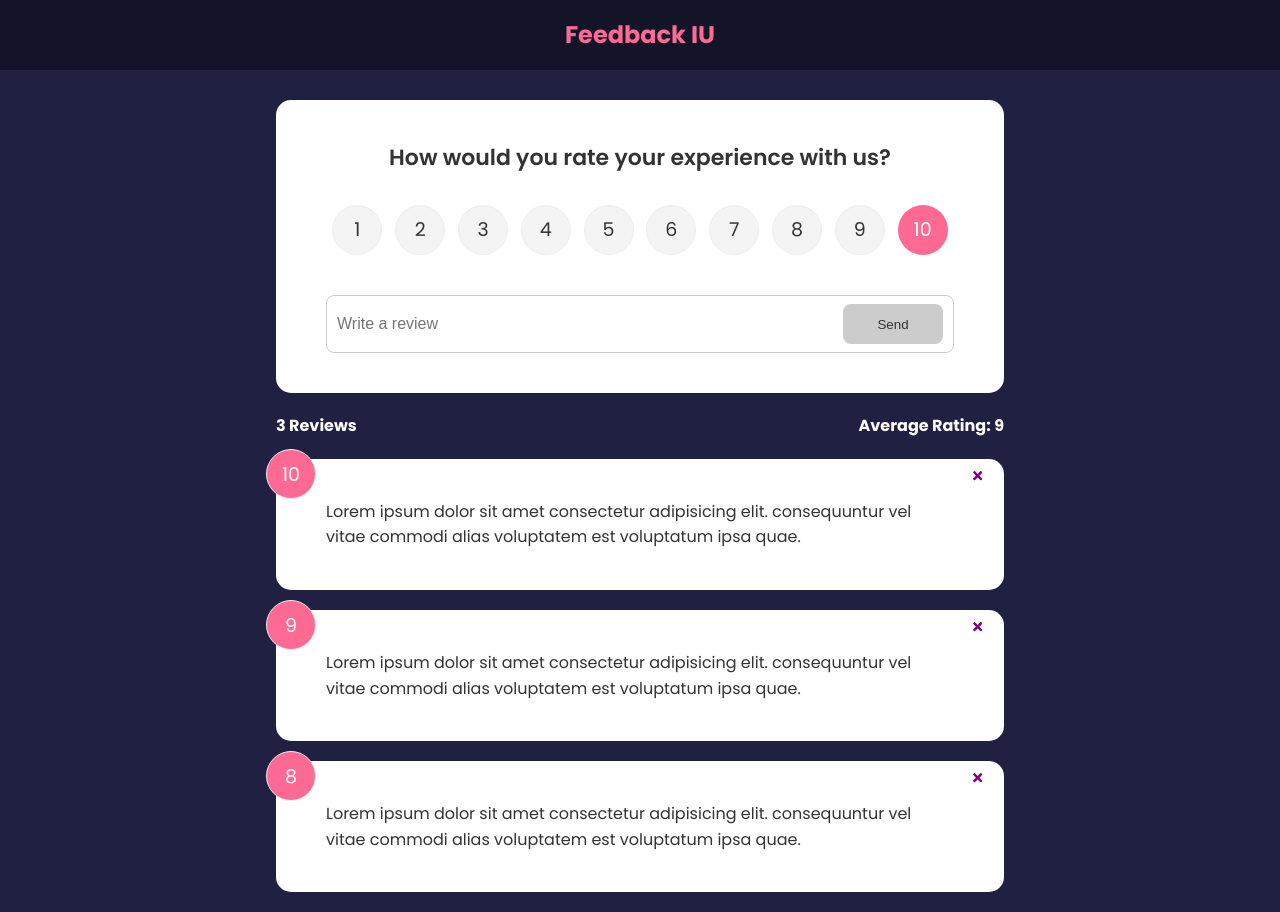
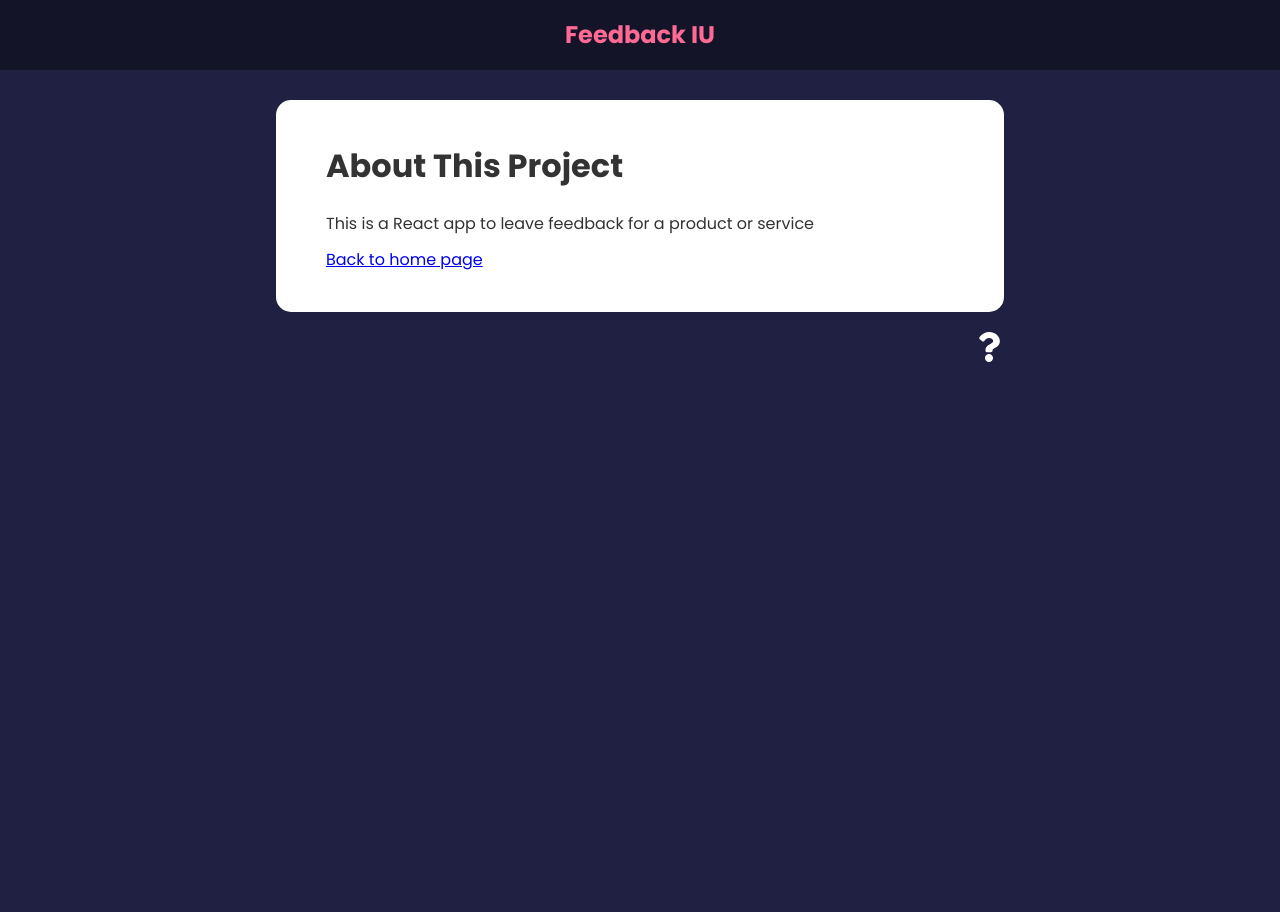
Before and after one commit to tirsop/Feeback-UI, a React (Create React App) app: page /about in a window 1280 px wide. After the commit the page ends 800 px from the top, so only its background shows below. Built offline with nearby package versions, Linux system fonts and the light colour scheme.

Commit message:
add about page link at the bottom

```diff
--- a/package.json
+++ b/package.json
@@ -10,6 +10,7 @@
     "react": "^18.2.0",
     "react-dom": "^18.2.0",
     "react-icons": "^4.4.0",
+    "react-router-dom": "^6.3.0",
     "react-scripts": "5.0.1",
     "uuid": "^8.3.2",
     "web-vitals": "^2.1.4"
--- a/src/App.js
+++ b/src/App.js
@@ -1,10 +1,13 @@
 import { v4 as uuidv4 } from 'uuid';
+import { BrowserRouter as Router, Route, Routes } from 'react-router-dom';
 import { useState } from "react";
 import Header from "./components/Header";
 import FeedbackList from "./components/FeedbackList";
 import FeedbackStats from "./components/FeedbackStats";
 import FeedbackForm from "./components/FeedbackForm";
-import FeedbackData from './data/FeedbackData'
+import FeedbackData from './data/FeedbackData';
+import AboutIconLink from './components/AboutIconLink';
+import AboutPage from './pages/AboutPage';
 
 function App() {
   const [feedback, setFeedback] = useState(FeedbackData);
@@ -21,17 +24,27 @@
   }
 
   return (
-    <>
+    <Router>
       <Header />
       <div className="container">
+        <Routes>
+          <Route exact path='/' element={
+            <>
               <FeedbackForm handleAdd={addFeedback} />
               <FeedbackStats feedback={feedback} />
               <FeedbackList
                 feedback={feedback}
                 handleDelete={deleteFeedback}
               />
+            </>
+          }>
+          </Route>
+
+          <Route path='/about' element={<AboutPage />} />
+        </Routes>
+        <AboutIconLink />
       </div>
-    </>
+    </Router>
   )
 }
 
--- /dev/null
+++ b/src/components/AboutIconLink.jsx
@@ -0,0 +1,14 @@
+import { FaQuestion } from 'react-icons/fa';
+import { Link } from 'react-router-dom';
+
+function AboutIconLink() {
+  return (
+    <div className='about-link'>
+      <Link to='/about'>
+        <FaQuestion size={30} />
+      </Link>
+    </div>
+  )
+}
+
+export default AboutIconLink
--- /dev/null
+++ b/src/pages/AboutPage.jsx
@@ -0,0 +1,17 @@
+import Card from "../components/shared/Card";
+import { Link } from 'react-router-dom';
+
+
+function AboutPage() {
+  return (
+    <Card>
+      <div className="about">
+        <h1>About This Project</h1>
+        <p className="">This is a React app to leave feedback for a product or service</p>
+        <Link to="/">Back to home page</Link>
+      </div>
+    </Card>
+  )
+}
+
+export default AboutPage
```
Also changed, not shown: 1 other file (tests, documents, lock files or other folders). Lines whose indentation alone changed are shown as unchanged.
